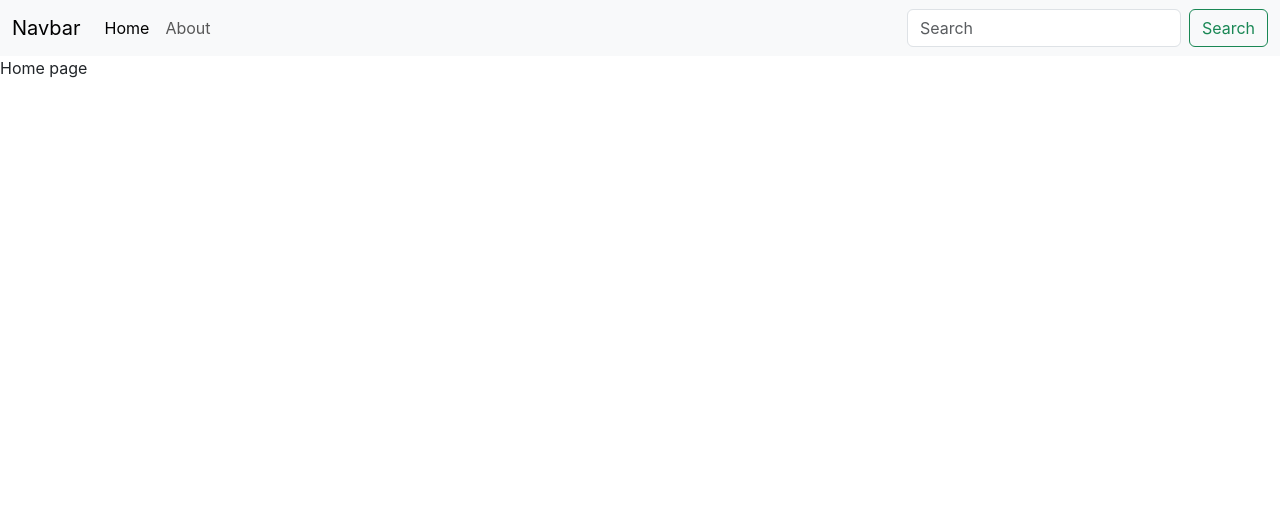
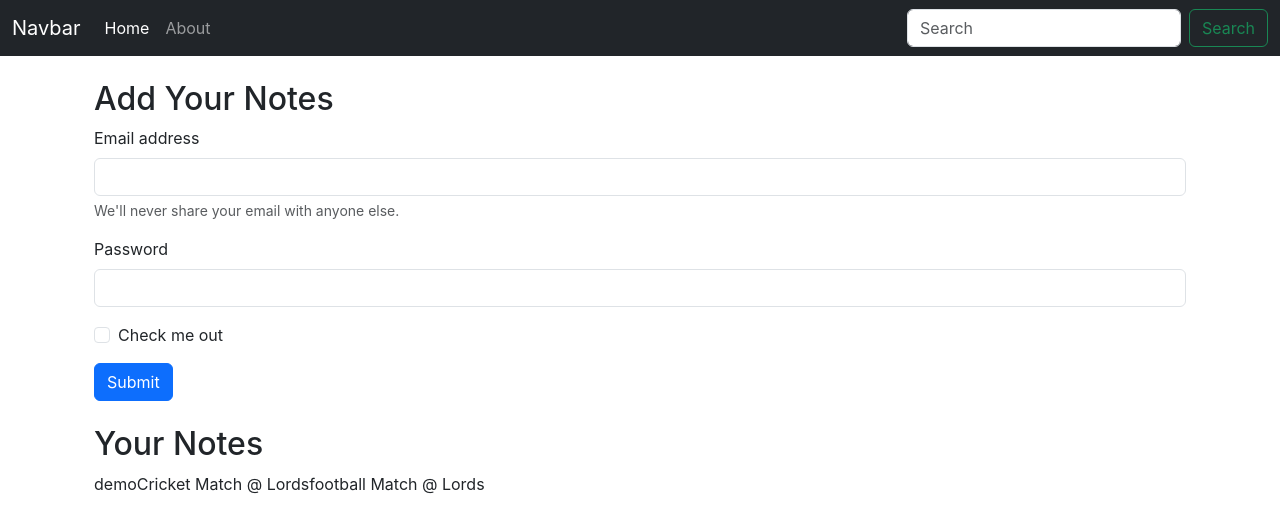
Before and after one commit to TechChats/MyNotes, a React (Create React App) app: page / in a window 1280 px wide. Shown: the top 532 px of the page. Built offline with nearby package versions, Linux system fonts and the light colour scheme.

Commit message:
Setting up Context | Fetching notes form context

```diff
--- a/src/App.js
+++ b/src/App.js
@@ -3,20 +3,21 @@
 import Navbar from './components/Navbar';
 import { Home } from './components/Home';
 import About from './components/About';
+import NoteState from './components/context/notes/NoteState';
 
 
 function App() {
   return (
     <>
-      <Navbar />
-
-      <Routes>
-
-        <Route exact path="/" element={<Home/>} />
-        <Route exact path="/about" element={<About/>} />
-
-      </Routes>
-
+      <NoteState>
+        <Navbar />
+        <div className="container">
+        <Routes>
+          <Route exact path="/" element={<Home />} />
+          <Route exact path="/about" element={<About />} />
+        </Routes>
+        </div>
+      </NoteState>
     </>
   );
 }
--- a/src/components/About.js
+++ b/src/components/About.js
@@ -1,8 +1,14 @@
-import React from 'react'
+import React, { useContext, useEffect } from 'react'
+import noteContext from './context/notes/noteContext'
 
 export const About = () => {
+
+  const a = useContext(noteContext)
+
   return (
-    <div>About page</div>
+    <div>
+      About page
+    </div>
   )
 }
 
--- a/src/components/Home.js
+++ b/src/components/Home.js
@@ -1,7 +1,45 @@
-import React from 'react'
+import React, { useContext } from 'react'
+import noteContext from './context/notes/noteContext'
+
 
 export const Home = () => {
+
+   const context = useContext(noteContext)
+   //destructuring context
+   const {notes, setNotes} = context
+
   return (
-    <div> Home page</div>
+    <div>
+      <div className="container my-4">
+        <h2>Add Your Notes</h2>
+        <form>
+          <div className="mb-3">
+            <label htmlFor="exampleInputEmail1" className="form-label">Email address</label>
+            <input type="email" className="form-control" id="exampleInputEmail1" aria-describedby="emailHelp" />
+            <div id="emailHelp" className="form-text">We'll never share your email with anyone else.</div>
+          </div>
+          <div className="mb-3">
+            <label htmlFor="exampleInputPassword1" className="form-label">Password</label>
+            <input type="password" className="form-control" id="exampleInputPassword1" />
+          </div>
+          <div className="mb-3 form-check">
+            <input type="checkbox" className="form-check-input" id="exampleCheck1" />
+            <label className="form-check-label" htmlFor="exampleCheck1">Check me out</label>
+          </div>
+          <button type="submit" className="btn btn-primary">Submit</button>
+        </form>
+      </div>
+
+      <div className="container my-4">
+        <h2>Your Notes</h2>
+
+          {notes.map((note)=>{
+            return note.title;
+          })}
+
+          {console.log(notes)}
+
+      </div>
+    </div>
   )
 }
--- a/src/components/Navbar.js
+++ b/src/components/Navbar.js
@@ -1,10 +1,16 @@
-import React from 'react'
-import { Link } from "react-router-dom";
+import React, { useEffect } from 'react'
+import { Link, useLocation } from "react-router-dom";
 
 export const Navbar = () => {
+
+    let location = useLocation();
+    useEffect(() => {
+        console.log(location.pathname)
+    }, [location])
+
     return (
         <div>
-            <nav className="navbar navbar-expand-lg bg-body-tertiary">
+            <nav className="navbar navbar-dark bg-dark navbar-expand-lg">
                 <div className="container-fluid">
                     <Link className="navbar-brand" to="#">Navbar</Link>
                     <button className="navbar-toggler" type="button" data-bs-toggle="collapse" data-bs-target="#navbarSupportedContent" aria-controls="navbarSupportedContent" aria-expanded="false" aria-label="Toggle navigation">
@@ -13,10 +19,10 @@
                     <div className="collapse navbar-collapse" id="navbarSupportedContent">
                         <ul className="navbar-nav me-auto mb-2 mb-lg-0">
                             <li className="nav-item">
-                                <Link className="nav-link active" aria-current="page" to="/">Home</Link>
+                                <Link className={`nav-link ${location.pathname==="/"? "active":"" }`} aria-current="page" to="/">Home</Link>
                             </li>
                             <li className="nav-item">
-                                <Link className="nav-link" to="/about">About</Link>
+                                <Link className={`nav-link ${location.pathname==="/about"? "active":"" }`} to="/about">About</Link>
                             </li>
                         </ul>
                         <form className="d-flex" role="search">
--- /dev/null
+++ b/src/components/context/notes/NoteState.js
@@ -0,0 +1,50 @@
+//this file create a state that can be accessed by every components
+
+import React, { useState } from 'react'
+import NoteContext from './noteContext'
+
+
+const NoteState = (props) => {
+
+    const notesInitial =[
+        {
+          "_id": "641a9d522c96d9fe4c2b8301",
+          "user": "641a9c6befcb9a46a02982c9",
+          "title": "demo",
+          "description": "demo at 5",
+          "tag": "personal",
+          "date": "2023-03-22T06:16:50.892Z",
+          "__v": 0
+        },
+        {
+          "_id": "641c0b68c765bd294b8bc0f5",
+          "user": "641a9c6befcb9a46a02982c9",
+          "title": "Cricket Match @ Lords",
+          "description": "today at 9 am",
+          "tag": "personal",
+          "date": "2023-03-23T08:18:48.912Z",
+          "__v": 0
+        },
+        {
+          "_id": "641c1a3657a0f906c38d57d9",
+          "user": "641a9c6befcb9a46a02982c9",
+          "title": "football Match @ Lords",
+          "description": "today at 5 am",
+          "tag": "personal",
+          "date": "2023-03-23T09:21:58.695Z",
+          "__v": 0
+        }
+      ]
+
+    const [notes, setNotes] = useState(notesInitial)
+
+    return (
+
+        // value={{state:state, updateStateS1;updateStateS1}}
+        <NoteContext.Provider value={{ notes, setNotes }}>
+            {props.children}
+        </NoteContext.Provider>
+    )
+}
+
+export default NoteState
--- /dev/null
+++ b/src/components/context/notes/noteContext.js
@@ -0,0 +1,7 @@
+import { createContext } from "react";
+
+
+const noteContext = createContext();
+
+
+export default noteContext;
```
